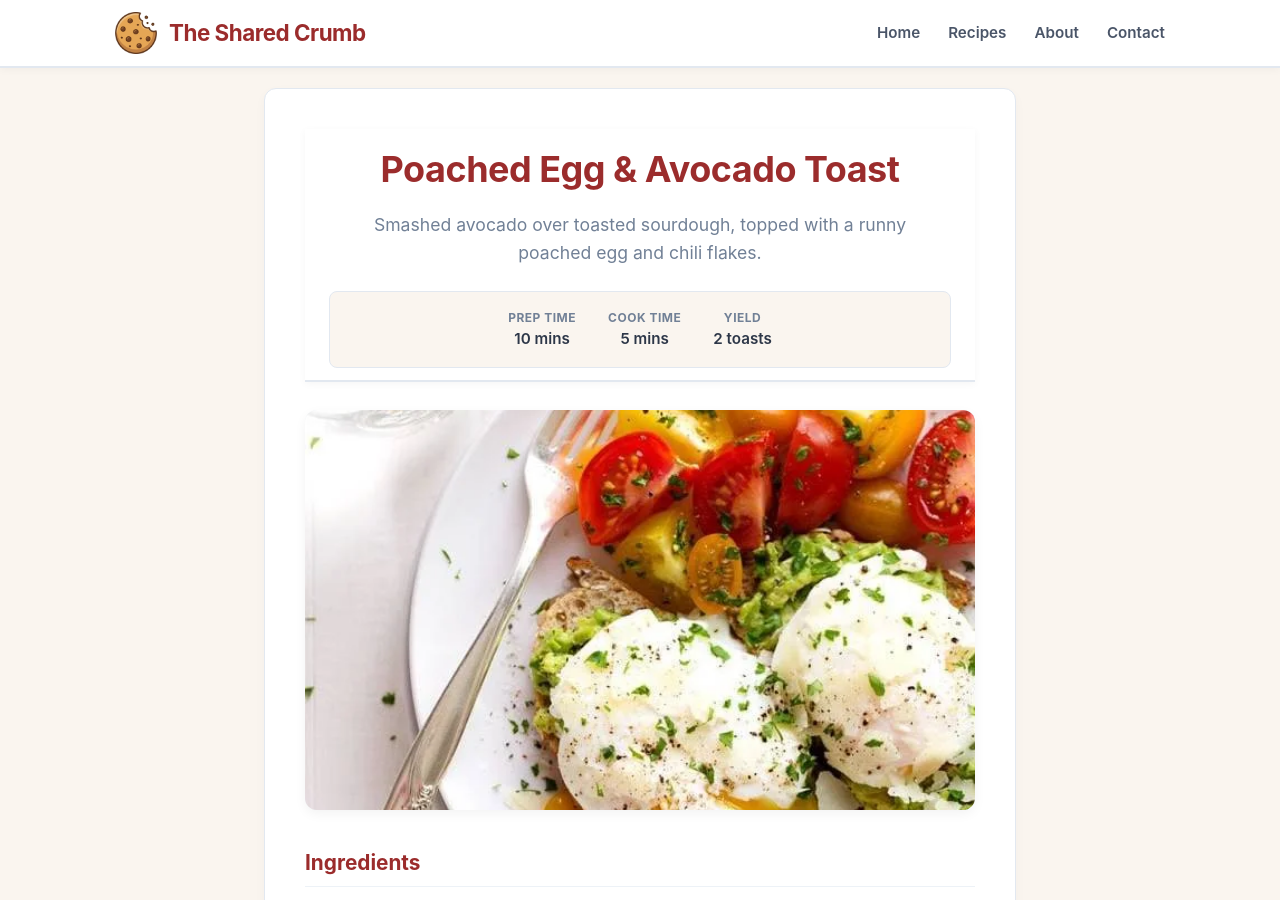
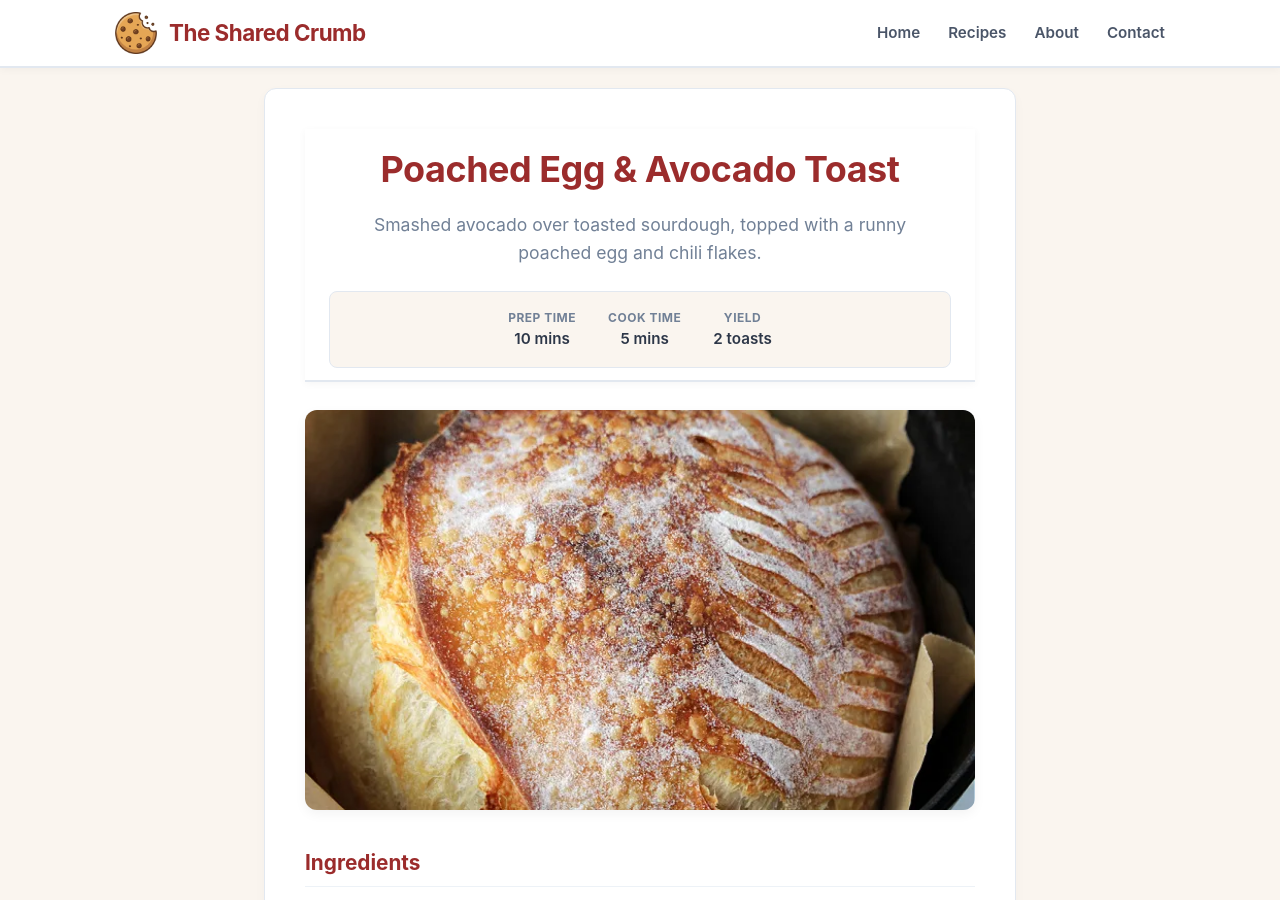
Before and after one commit to TheSharedCrumb/TheSharedCrumb, a Jekyll site: the page built from _recipes/test-avocado-toast.md, in a window 1280 px wide and 900 px high. Built offline with Jekyll 4.4.1, drawn with Linux system fonts in a browser that asks for light colours.

Commit message:
Change image and add category to avocado toast recipe
Updated the image reference in the recipe and added a category.

```diff
--- a/_recipes/test-avocado-toast.md
+++ b/_recipes/test-avocado-toast.md
@@ -2,10 +2,11 @@
 layout: recipe
 title: "Poached Egg & Avocado Toast"
 description: "Smashed avocado over toasted sourdough, topped with a runny poached egg and chili flakes."
+category: [Breakfast, Quick & Easy]
 prep_time: "10 mins"
 cook_time: "5 mins"
 yield: "2 toasts"
-image: "/assets/images/poached-egg-toast_TEST.webp"
+image: "/assets/images/Sourdough-Bread_TEST.png"
 ---
 
 ### Ingredients
```
